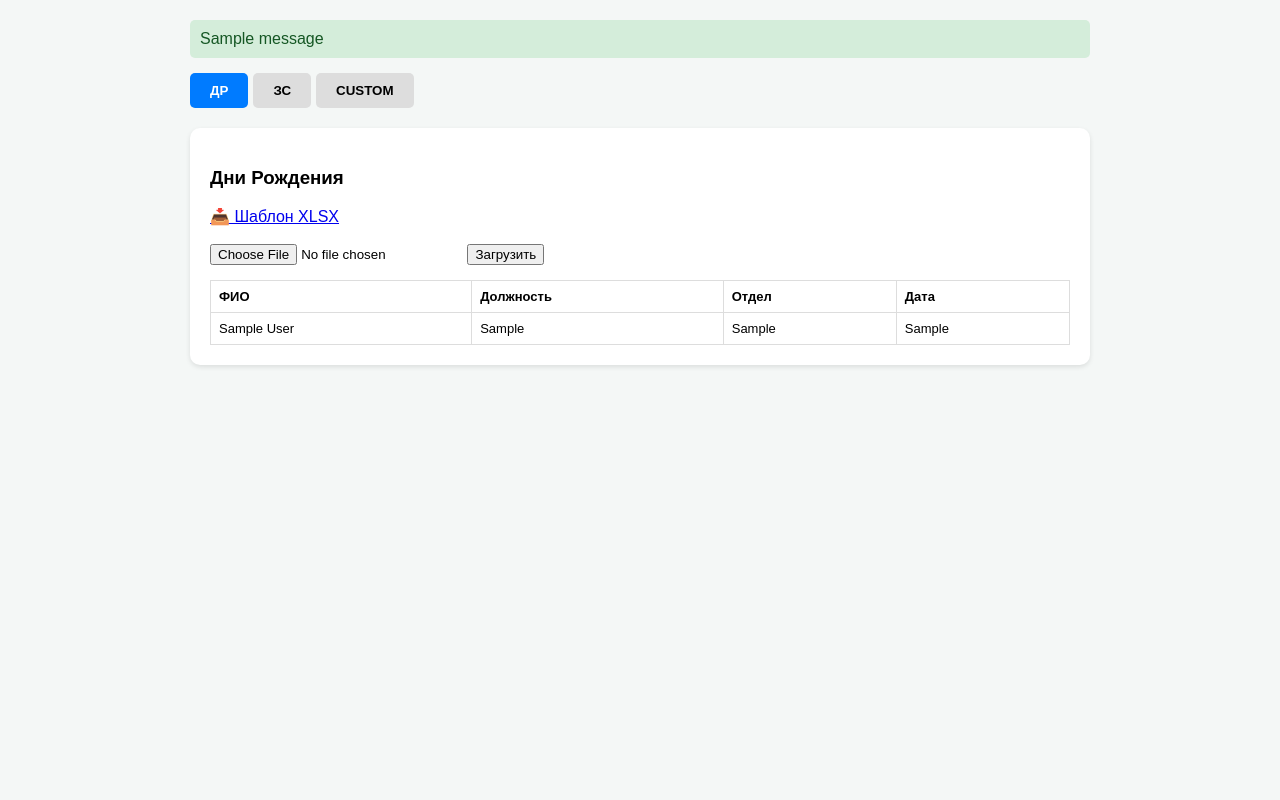
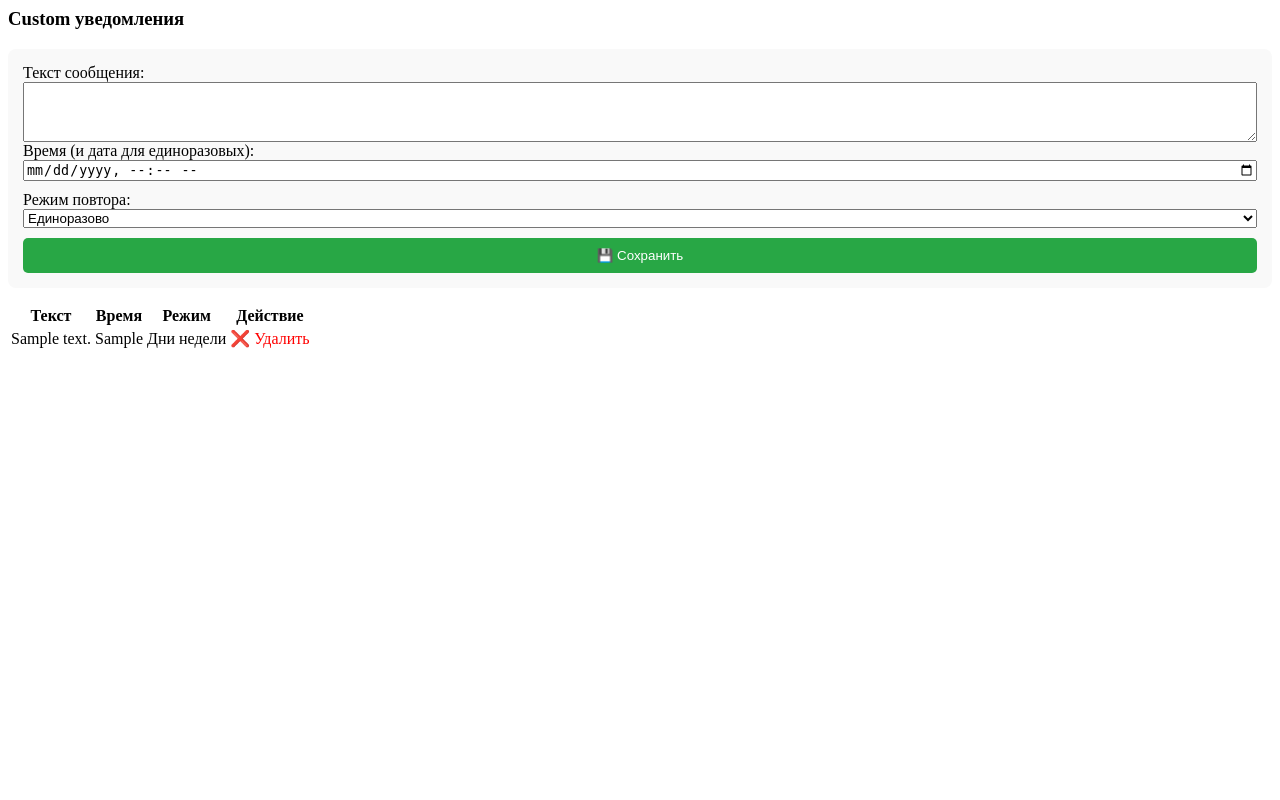
Before and after one commit to ankoriru/reminder, a Flask app: page / in a window 1280 px wide. Run offline with Flask 3, Linux system fonts and the light colour scheme; tables that the repository leaves empty hold one stand-in row (values such as "Sample post"); one stand-in notice (Sample message) is shown.

Commit message:
Update index.html

```diff
--- a/templates/index.html
+++ b/templates/index.html
@@ -1,89 +1,50 @@
-<!DOCTYPE html>
-<html lang="ru">
-<head>
-    <meta charset="UTF-8">
-    <title>Настройки</title>
-    <style>
-        body { font-family: sans-serif; max-width: 900px; margin: auto; padding: 20px; background: #f4f7f6; }
-        .nav { display: flex; gap: 5px; margin-bottom: 20px; }
-        .nav button { padding: 10px 20px; border: none; background: #ddd; border-radius: 5px; cursor: pointer; font-weight: bold; }
-        .nav button.active { background: #007bff; color: white; }
-        .content { background: white; padding: 20px; border-radius: 10px; box-shadow: 0 2px 5px rgba(0,0,0,0.1); }
-        .tab { display: none; }
-        .active-tab { display: block; }
-        table { width: 100%; border-collapse: collapse; margin-top: 15px; }
-        th, td { border: 1px solid #ddd; padding: 8px; text-align: left; font-size: 13px; }
-        .btn-del { color: red; text-decoration: none; font-weight: bold; }
-        .flash { background: #d4edda; color: #155724; padding: 10px; border-radius: 5px; margin-bottom: 15px; }
-    </style>
-</head>
-<body>
-    {% with messages = get_flashed_messages() %}{% if messages %}<div class="flash">{{ messages[0] }}</div>{% endif %}{% endwith %}
+<div id="custom" class="tab">
+    <h3>Custom уведомления</h3>
+    <form action="/add_custom" method="post" style="background: #f9f9f9; padding: 15px; border-radius: 8px;">
+        <label>Текст сообщения:</label>
+        <textarea name="text" style="width:100%; height: 60px;" required></textarea>
 
-    <div class="nav">
-        <button onclick="showTab('dr')" id="btn-dr" class="active">ДР</button>
-        <button onclick="showTab('zs')" id="btn-zs">ЗС</button>
-        <button onclick="showTab('custom')" id="btn-custom">CUSTOM</button>
+        <label>Время (и дата для единоразовых):</label>
+        <input type="datetime-local" name="dt" required style="width:100%; margin-bottom: 10px;">
+
+        <label>Режим повтора:</label>
+        <select name="period" id="period-select" onchange="toggleDays()" style="width:100%; margin-bottom: 10px;">
+            <option value="once">Единоразово</option>
+            <option value="workdays">Рабочие дни (Пн-Пт)</option>
+            <option value="weekdays">Выбрать свои дни недели</option>
+        </select>
+
+        <div id="days-picker" style="display:none; margin-bottom: 10px; padding: 10px; border: 1px dashed #ccc;">
+            <label><input type="checkbox" name="days" value="0"> Пн</label>
+            <label><input type="checkbox" name="days" value="1"> Вт</label>
+            <label><input type="checkbox" name="days" value="2"> Ср</label>
+            <label><input type="checkbox" name="days" value="3"> Чт</label>
+            <label><input type="checkbox" name="days" value="4"> Пт</label>
+            <label><input type="checkbox" name="days" value="5"> Сб</label>
+            <label><input type="checkbox" name="days" value="6"> Вс</label>
         </div>
 
-    <div class="content">
-        <div id="dr" class="tab active-tab">
-            <h3>Дни Рождения</h3>
-            <a href="/download_template/dr">📥 Шаблон XLSX</a><br><br>
-            <form action="/upload_dr" method="post" enctype="multipart/form-data">
-                <input type="file" name="file" accept=".xlsx" required>
-                <button type="submit">Загрузить</button>
+        <button type="submit" style="background: #28a745; color: white; width: 100%; padding: 10px; border: none; border-radius: 5px; cursor: pointer;">💾 Сохранить</button>
     </form>
+
     <table>
-                <tr><th>ФИО</th><th>Должность</th><th>Отдел</th><th>Дата</th></tr>
-                {% for b in bdays %}<tr><td>{{b.full_name}}</td><td>{{b.pos}}</td><td>{{b.dep}}</td><td>{{b.bday}}</td></tr>{% endfor %}
-            </table>
-        </div>
-
-        <div id="zs" class="tab">
-            <h3>Значимые события</h3>
-            <a href="/download_template/zs">📥 Шаблон XLSX</a><br><br>
-            <form action="/upload_zs" method="post" enctype="multipart/form-data">
-                <input type="file" name="file" accept=".xlsx" required>
-                <button type="submit">Загрузить</button>
-            </form>
-            <table>
-                <tr><th>Событие</th><th>Текст</th><th>Когда</th></tr>
-                {% for e in evs %}<tr><td>{{e.event_name}}</td><td>{{e.reminder_text}}</td><td>{{e.dt}}</td></tr>{% endfor %}
-            </table>
-        </div>
-
-        <div id="custom" class="tab">
-            <h3>Custom уведомления</h3>
-            <form action="/add_custom" method="post">
-                <textarea name="text" placeholder="Текст" style="width:100%" required></textarea><br>
-                <input type="datetime-local" name="dt" required>
-                <select name="period">
-                    <option>Единоразово</option>
-                    <option>Ежедневно</option>
-                </select>
-                <button type="submit">Добавить</button>
-            </form>
-            <table>
-                <tr><th>Текст</th><th>Когда</th><th>Действие</th></tr>
+        <tr><th>Текст</th><th>Время</th><th>Режим</th><th>Действие</th></tr>
         {% for c in customs %}
         <tr>
             <td>{{c.text}}</td>
             <td>{{c.dt}}</td>
-                    <td><a href="/delete_custom/{{c.id}}" class="btn-del" onclick="return confirm('Удалить?')">❌</a></td>
+            <td>
+                {% if c.period == 'once' %} Раз {% else %} Дни недели {% endif %}
+            </td>
+            <td><a href="/delete_custom/{{c.id}}" style="color:red; text-decoration:none;">❌ Удалить</a></td>
         </tr>
         {% endfor %}
     </table>
 </div>
-    </div>
 
 <script>
-        function showTab(id) {
-            document.querySelectorAll('.tab').forEach(t => t.classList.remove('active-tab'));
-            document.querySelectorAll('.nav button').forEach(b => b.classList.remove('active'));
-            document.getElementById(id).classList.add('active-tab');
-            document.getElementById('btn-' + id).classList.add('active');
+function toggleDays() {
+    const val = document.getElementById('period-select').value;
+    document.getElementById('days-picker').style.display = (val === 'weekdays') ? 'block' : 'none';
 }
 </script>
-</body>
-</html>
```
Lines whose indentation alone changed are shown as unchanged.
